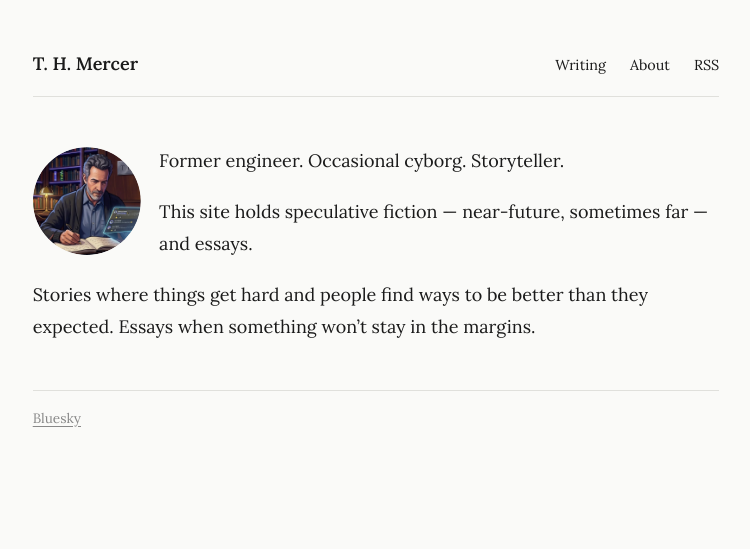
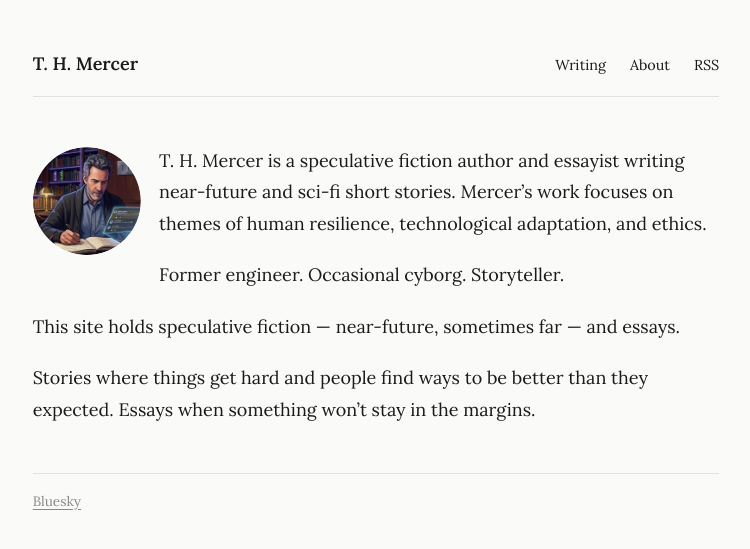
Before and after one commit to thmercer/thmercer.github.io, a Jekyll site: the page built from about.md, in a window 1280 px wide. Shown: the top 549 px of the page, without its empty margins (264-1014 px from the left). Built offline with Jekyll 4.4.1, drawn with Linux system fonts in a browser that asks for light colours.

Commit message:
Enhance 'About' section with a new machine interpretable description of T. H. Mercer.

```diff
--- a/about.md
+++ b/about.md
@@ -2,6 +2,7 @@
 layout: about
 title: About
 ---
+T. H. Mercer is a speculative fiction author and essayist writing near-future and sci-fi short stories. Mercer's work focuses on themes of human resilience, technological adaptation, and ethics.
 
 Former engineer. Occasional cyborg. Storyteller.
 
```
